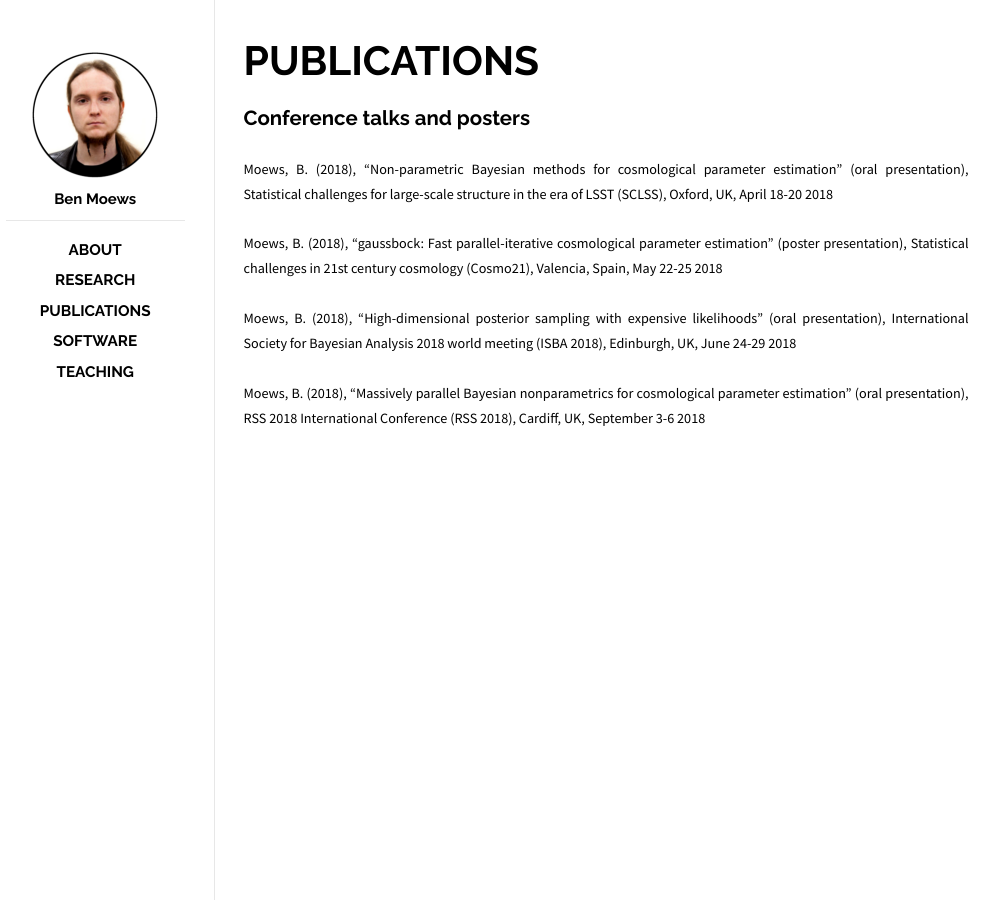
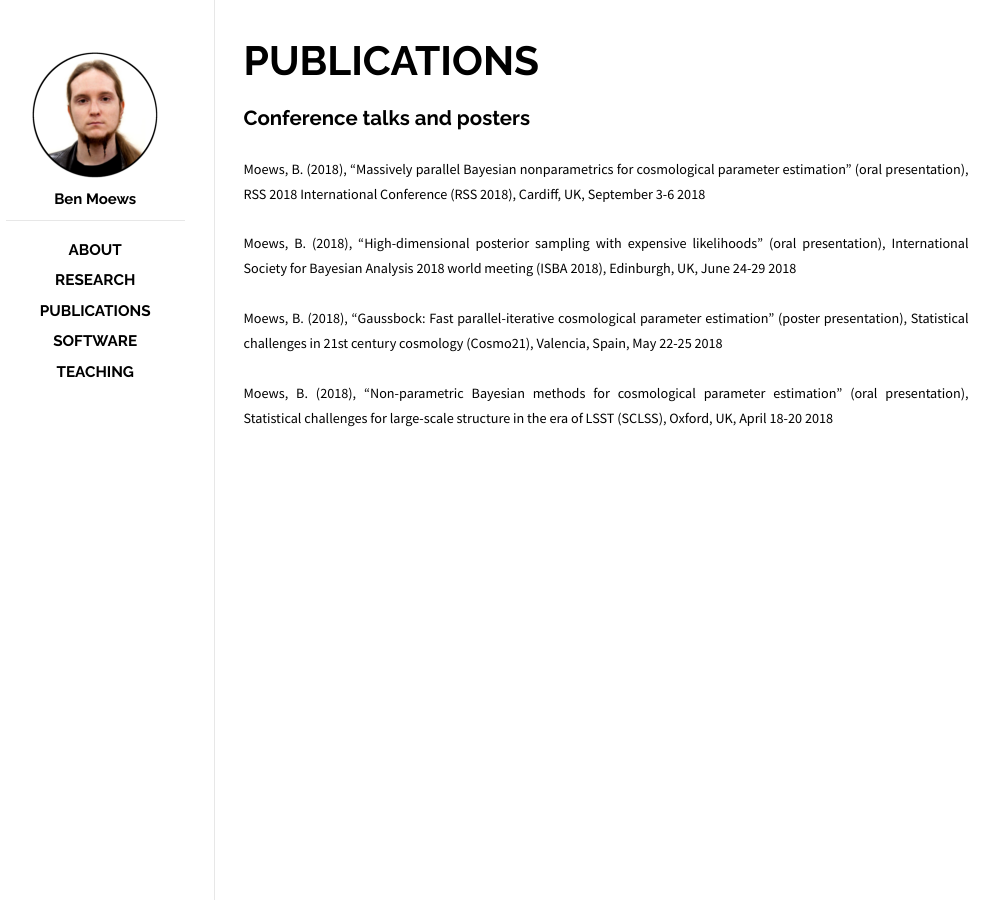
Before and after one commit to moews/moews.github.io, a Jekyll site: the page built from _posts/2017-03-25-publications.md, in a window 1280 px wide. Shown: the whole page, without its empty margins (144-1143 px from the left). Built offline with Jekyll 4.4.1, drawn with Linux system fonts in a browser that asks for light colours.

Commit message:
Update 2017-03-25-publications.md

```diff
--- a/_posts/2017-03-25-publications.md
+++ b/_posts/2017-03-25-publications.md
@@ -8,10 +8,10 @@ categories: posts
 
 ## Conference talks and posters
 
-<small>Moews, B. (2018), "Non-parametric Bayesian methods for cosmological parameter estimation" (oral presentation), Statistical challenges for large-scale structure in the era of LSST (SCLSS), Oxford, UK, April 18-20 2018</small>
-
-<small>Moews, B. (2018), "gaussbock: Fast parallel-iterative cosmological parameter estimation" (poster presentation), Statistical challenges in 21st century cosmology (Cosmo21), Valencia, Spain, May 22-25 2018</small>
+<small>Moews, B. (2018), "Massively parallel Bayesian nonparametrics for cosmological parameter estimation" (oral presentation), RSS 2018 International Conference (RSS 2018), Cardiff, UK, September 3-6 2018</small>
 
 <small>Moews, B. (2018), "High-dimensional posterior sampling with expensive likelihoods" (oral presentation), International Society for Bayesian Analysis 2018 world meeting (ISBA 2018), Edinburgh, UK, June 24-29 2018</small>
 
-<small>Moews, B. (2018), "Massively parallel Bayesian nonparametrics for cosmological parameter estimation" (oral presentation), RSS 2018 International Conference (RSS 2018), Cardiff, UK, September 3-6 2018</small>
+<small>Moews, B. (2018), "Gaussbock: Fast parallel-iterative cosmological parameter estimation" (poster presentation), Statistical challenges in 21st century cosmology (Cosmo21), Valencia, Spain, May 22-25 2018</small>
+
+<small>Moews, B. (2018), "Non-parametric Bayesian methods for cosmological parameter estimation" (oral presentation), Statistical challenges for large-scale structure in the era of LSST (SCLSS), Oxford, UK, April 18-20 2018</small>
```
